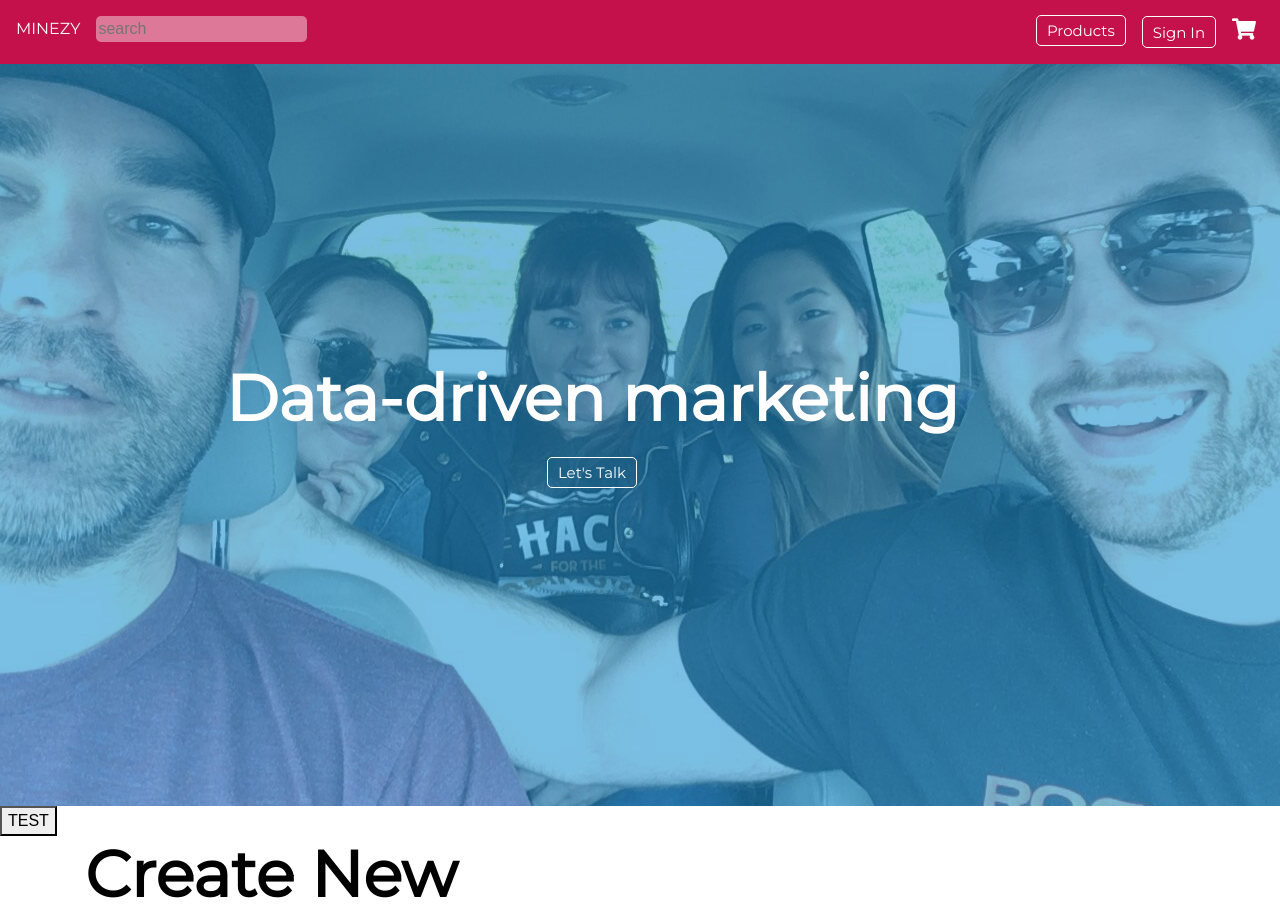
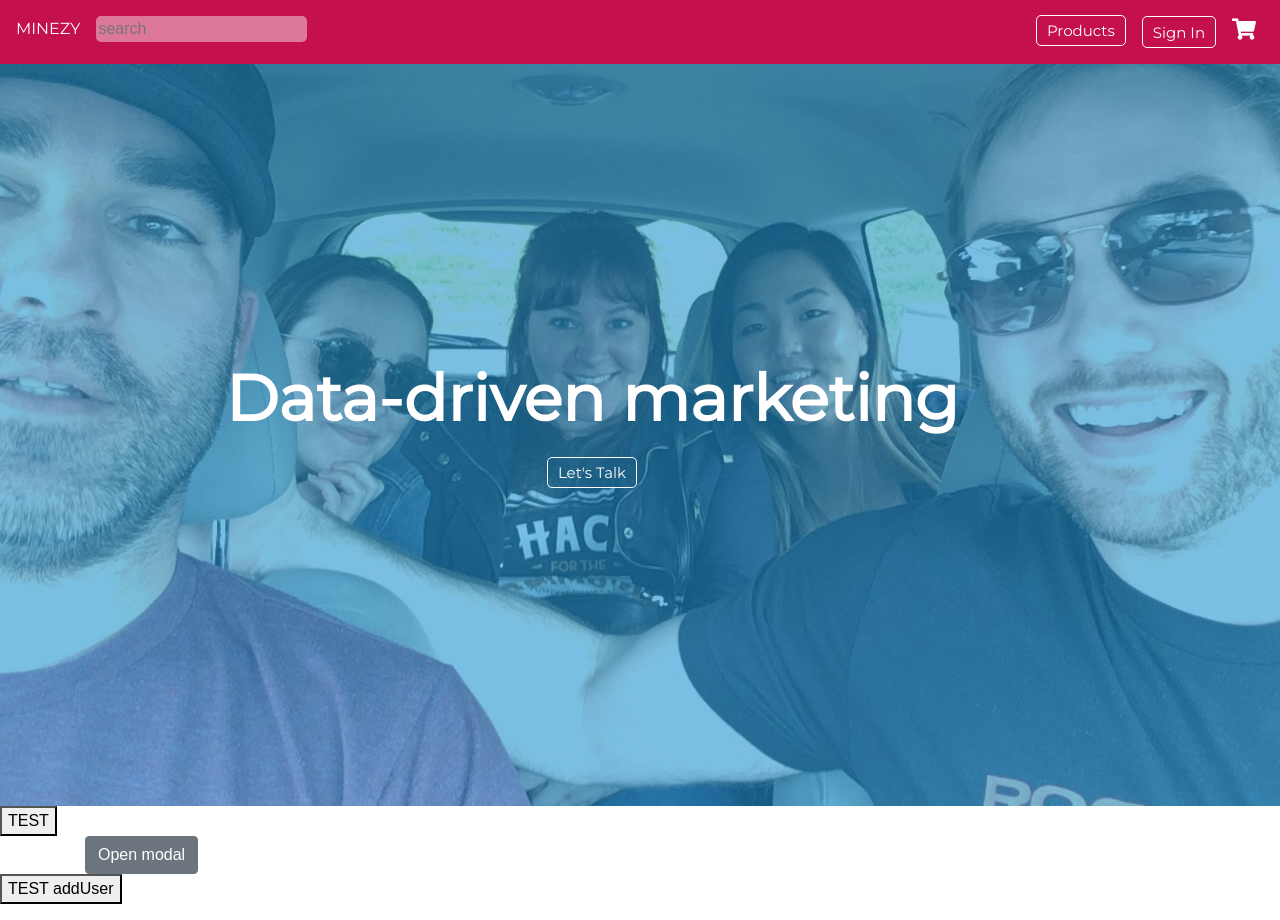
Before and after one commit to nss-day-cohort-24/uix-bangazon-lite-gitgotshop, a React (Create React App) app: page / in a window 1280 px wide. Shown: the top 920 px of the page. Built offline with nearby package versions, Linux system fonts and the light colour scheme; no server answers.

Commit message:
modal to create new product

```diff
--- a/src/components/ProductFormTemplate.js
+++ b/src/components/ProductFormTemplate.js
@@ -3,7 +3,11 @@ import './NewProduct.css';
 import { Button, Form, FormGroup, Input, Modal } from 'reactstrap';
 import 'bootstrap/dist/css/bootstrap.min.css';
 
-class ProductFormTemplate extends Component {
+class ProductFormTemplate extends React.Component {
+    constructor(props){
+        super(props)
+        this.state = {isModalOpen: false}
+    }
 
     makeProduct(){
         let data = {
@@ -30,6 +34,9 @@ class ProductFormTemplate extends Component {
     render(){
         return(
         <div className="container make-product-div">
+        <div>
+            <Button onClick={()=> this.openModal()}>Open modal</Button>
+            <Modal isOpen={this.state.isModalOpen} onClose={() => this.closeModal()}>
         <Form>
             <div className="row">
               <div className="col-6">
@@ -44,8 +51,17 @@ class ProductFormTemplate extends Component {
             </div>
             </div>
         </Form>
+        </Modal>
+        </div>
       </div>
     )
-}}
+}
+openModal() {
+    this.setState({isModalOpen: true})
+}
+closeModal() {
+    this.setState({ isModalOpen: false})
+}
+}
 
 export default ProductFormTemplate;
```
